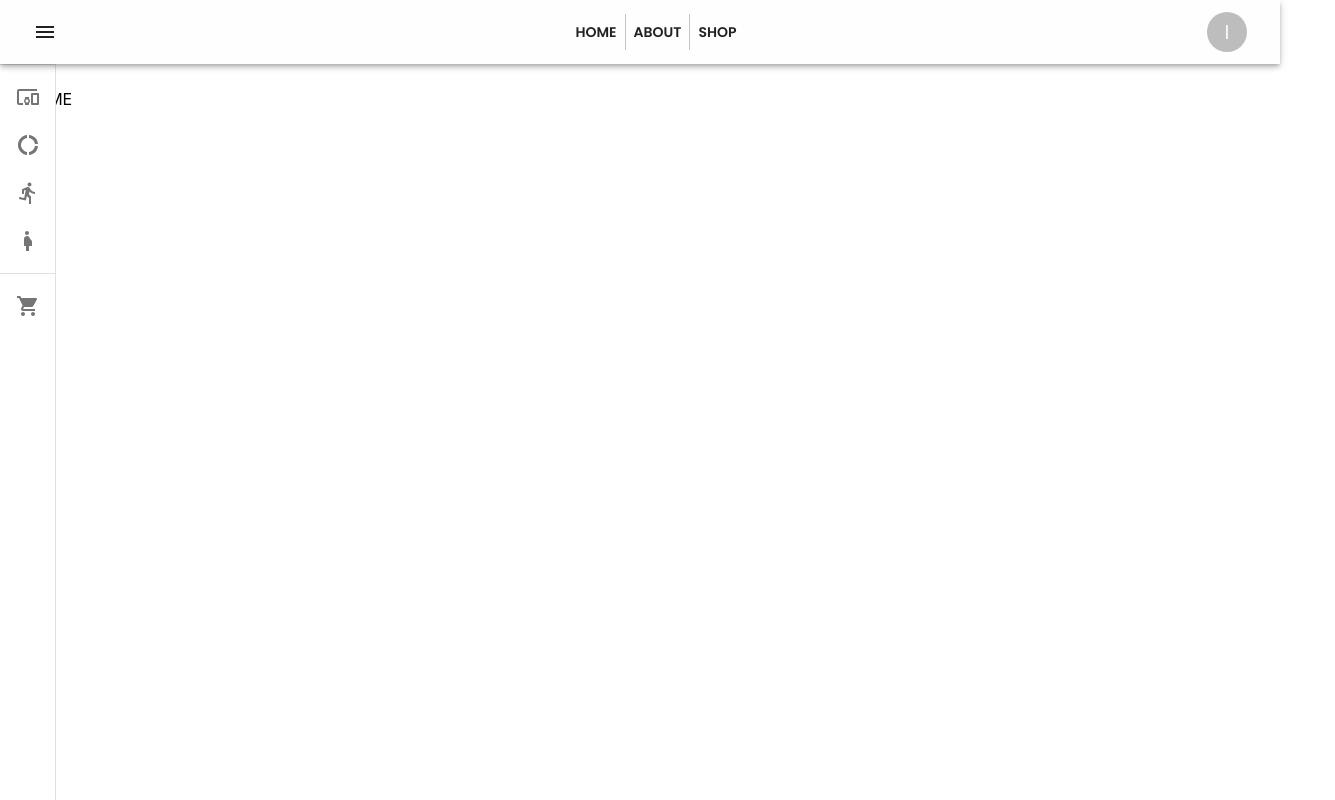
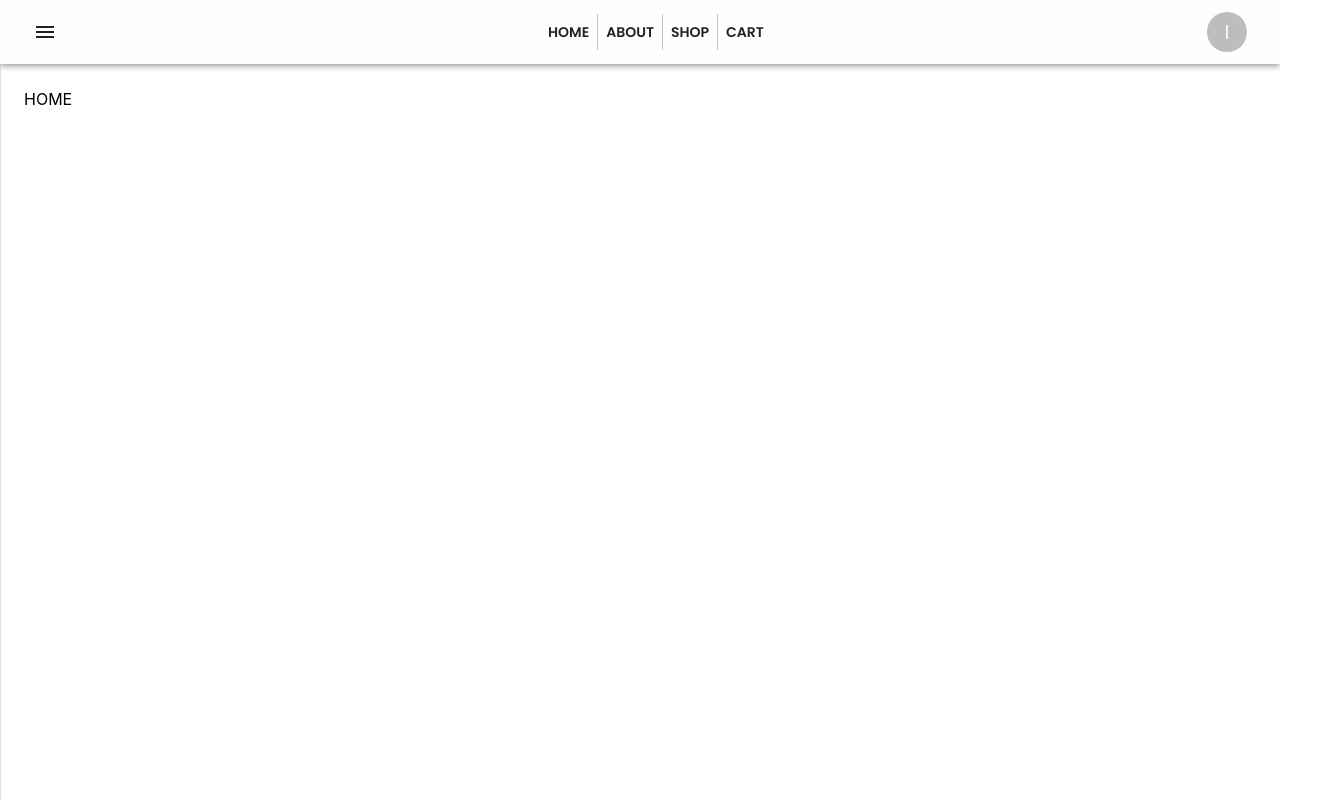
Before and after one commit to ivans204/toolkit-webshop, a React (Create React App) app: page / in a window 1280 px wide. Shown: the whole page, 1335 px wide, since content can reach past the window. Built offline with nearby package versions, Linux system fonts and the light colour scheme; the HTML template or start-up script is replaced by a standard one.

Commit message:
add cart link to navbar

```diff
--- a/src/components/Navbar/Navbar.tsx
+++ b/src/components/Navbar/Navbar.tsx
@@ -72,7 +72,7 @@ const useStyles = makeStyles((theme: Theme) =>
                 duration: theme.transitions.duration.leavingScreen,
             }),
             overflowX: 'hidden',
-            width: '55px',
+            width: 0,
         },
         toolbar: {
             display: 'flex',
@@ -131,6 +131,9 @@ export const Navbar = () => {
                         <Button onClick={() => history.push('/shop')}>
                             Shop
                         </Button>
+                        <Button onClick={() => history.push('/cart')}>
+                            Cart
+                        </Button>
                     </ButtonGroup>
                     <Avatar>I</Avatar>
                 </Toolbar>
```
